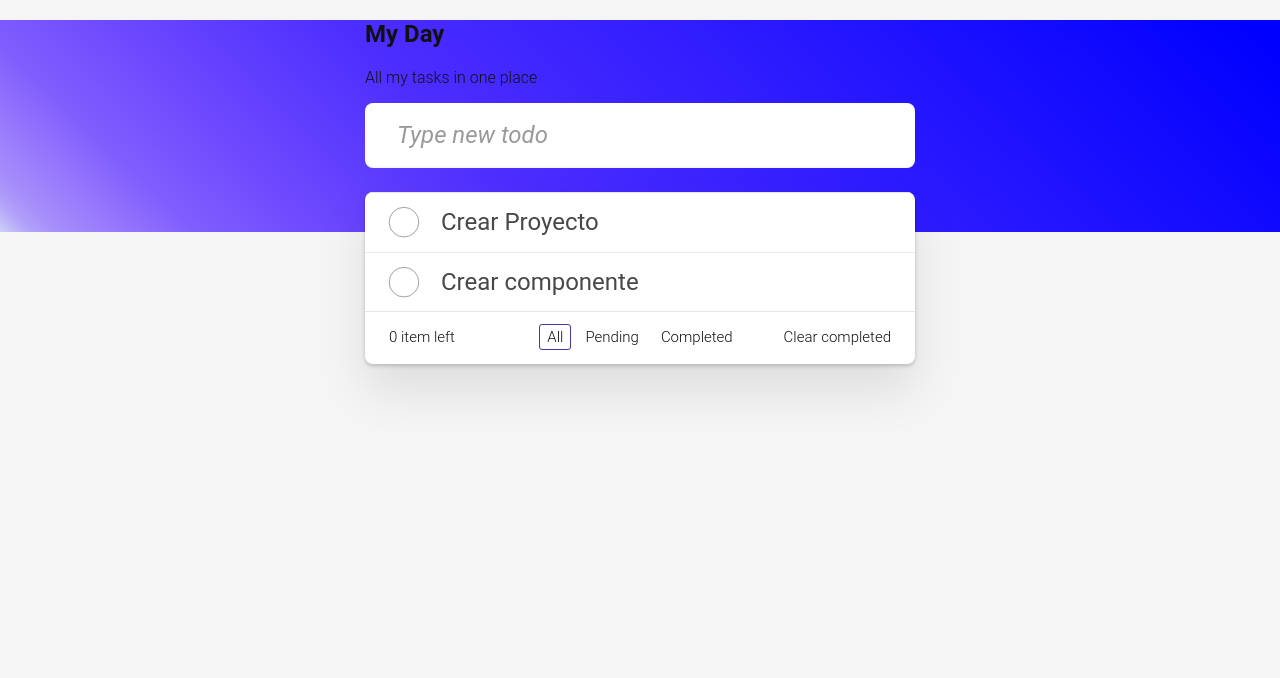
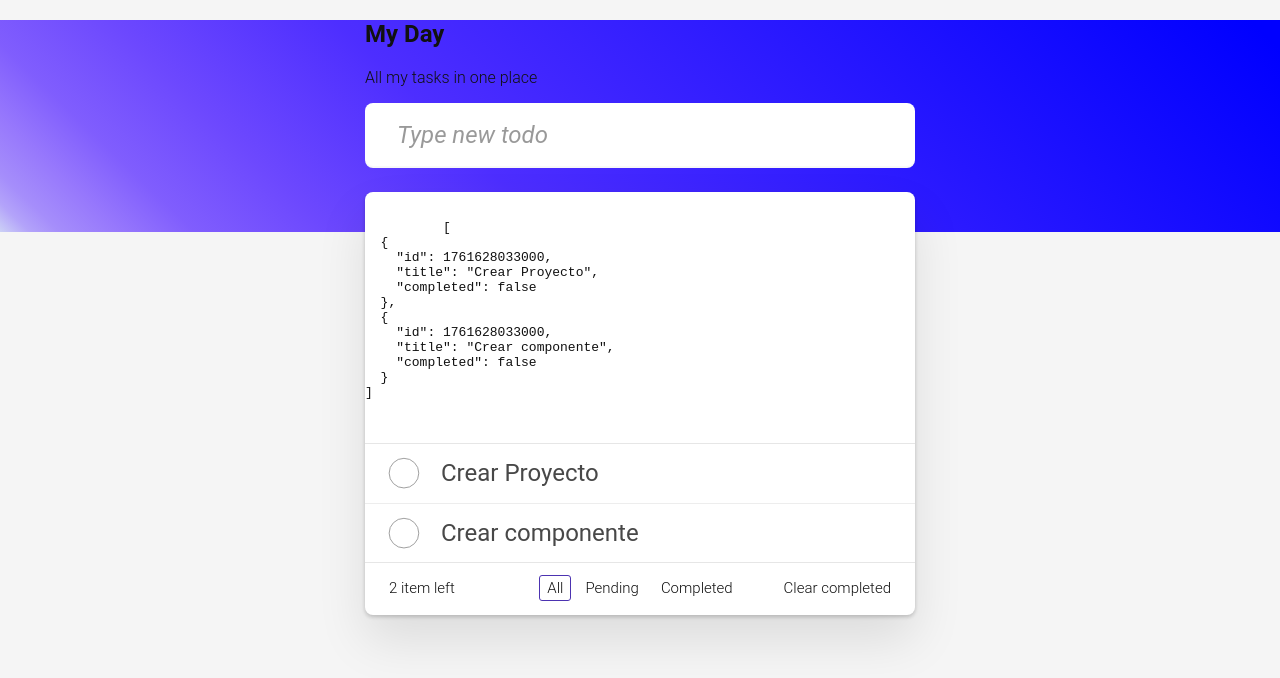
Before and after one commit to Carlou134/todo-app, an Angular app: page / in a window 1280 px wide. Shown: the top 678 px of the page. Built offline with nearby package versions, Linux system fonts and the light colour scheme.

Commit message:
Task Update

```diff
--- a/src/app/pages/home/home.component.html
+++ b/src/app/pages/home/home.component.html
@@ -13,12 +13,17 @@
       </div>
     </header>
     <div class="container todoapp-wrapper">
+      <pre>
+        <code>
+          {{ tasks() | json }}
+        </code>
+      </pre>
       <!-- This section should be hidden by default and shown when there are todos -->
       <section class="main">
         <ul class="todo-list">
           <li *ngFor="let task of tasks(); index as i">
             <div class="view">
-              <input class="toggle" type="checkbox" />
+              <input class="toggle" type="checkbox" [checked]="task.completed" (change)="updateTask(i)" />
               <label>{{ task.title }}</label>
               <button class="destroy" (click)="deleteTask(i)"></button>
             </div>
@@ -55,7 +60,7 @@
       <!-- This footer should be hidden by default and shown when there are todos -->
       <footer class="footer">
         <!-- This should be `0 items left` by default -->
-        <span class="todo-count"><strong>0</strong> item left</span>
+        <span class="todo-count"><strong>{{ tasks().length }}</strong> item left</span>
         <!-- Remove this if you don't implement routing -->
         <ul class="filters">
           <li>
--- a/src/app/pages/home/home.component.ts
+++ b/src/app/pages/home/home.component.ts
@@ -1,11 +1,11 @@
-import { NgFor } from '@angular/common';
+import { JsonPipe, NgFor } from '@angular/common';
 import { Component, signal } from '@angular/core';
 import { Tasks } from '../../models/task.model';
 
 @Component({
   selector: 'app-home',
   standalone: true,
-  imports: [NgFor],
+  imports: [NgFor, JsonPipe],
   templateUrl: './home.component.html',
   styleUrl: './home.component.css'
 })
@@ -41,4 +41,18 @@ export class HomeComponent {
     deleteTask(index: number){
       this.tasks.update((tasks) => tasks.filter((task, position) => position !== index));
     }
+
+    updateTask(index: number){
+      this.tasks.update((tasks) => {
+        return tasks.map((task, position) => {
+          if(position === index){
+            return {
+              ...task,
+              completed: !task.completed
+            }
+          }
+          return task;
+        })
+      })
+    }
 }
```
